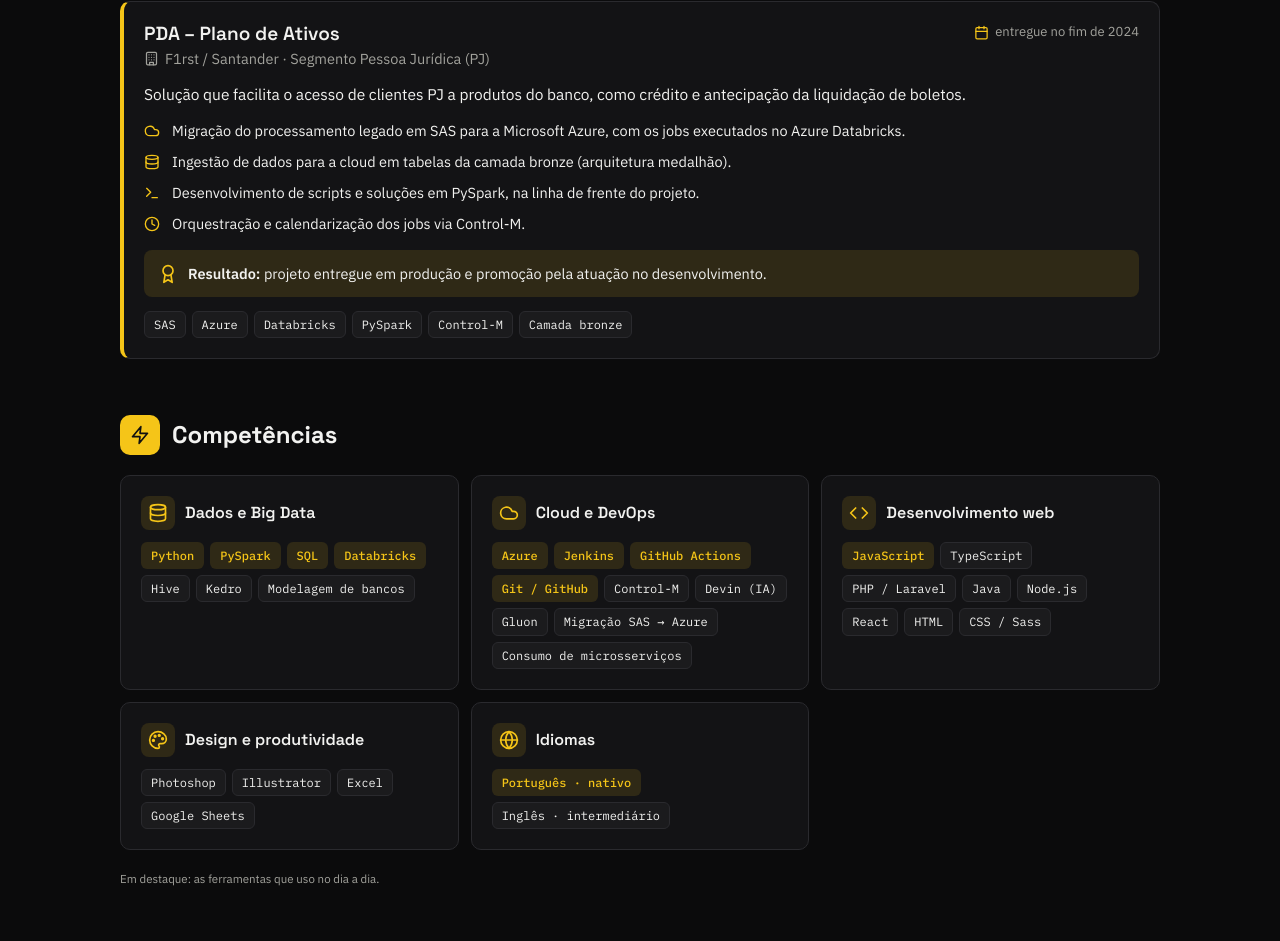
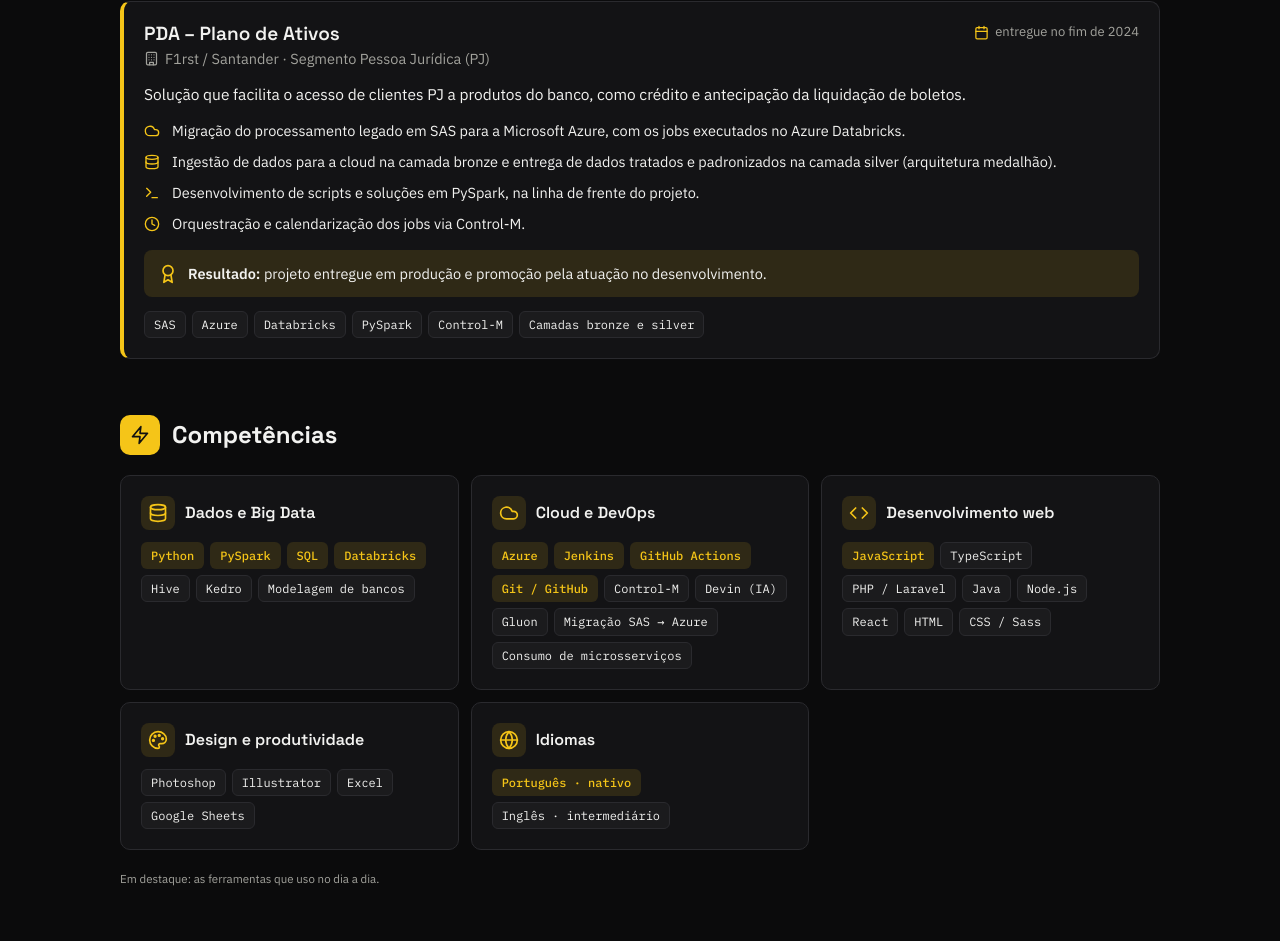
Before and after one commit to rodrigowolfgang47/rodrigowolfgang47.github.io, a plain HTML site: page index.html in a window 1280 px wide. Shown: the part 2792-3733 px from the top of the page. Drawn offline with Linux system fonts and the light colour scheme.

Commit message:
Inclui camada silver no projeto PDA

```diff
--- a/index.html
+++ b/index.html
@@ -518,12 +518,12 @@ footer{color:var(--muted);font-size:13px;display:flex;justify-content:space-betw
     <p style="margin-top:12px">Solução que facilita o acesso de clientes PJ a produtos do banco, como crédito e antecipação da liquidação de boletos.</p>
     <ul class="proj-list">
       <li><svg class="i"><use href="#i-cloud"/></svg><span>Migração do processamento legado em SAS para a Microsoft Azure, com os jobs executados no Azure Databricks.</span></li>
-      <li><svg class="i"><use href="#i-db"/></svg><span>Ingestão de dados para a cloud em tabelas da camada bronze (arquitetura medalhão).</span></li>
+      <li><svg class="i"><use href="#i-db"/></svg><span>Ingestão de dados para a cloud na camada bronze e entrega de dados tratados e padronizados na camada silver (arquitetura medalhão).</span></li>
       <li><svg class="i"><use href="#i-terminal"/></svg><span>Desenvolvimento de scripts e soluções em PySpark, na linha de frente do projeto.</span></li>
       <li><svg class="i"><use href="#i-clock"/></svg><span>Orquestração e calendarização dos jobs via Control-M.</span></li>
     </ul>
     <div class="goal" style="display:flex;gap:10px;align-items:flex-start;margin-top:14px;padding:12px 14px;border-radius:8px;background:var(--accent-soft);font-size:14.5px"><svg class="i" style="color:var(--accent-text);margin-top:2px"><use href="#i-award"/></svg><span><b>Resultado:</b> projeto entregue em produção e promoção pela atuação no desenvolvimento.</span></div>
-    <div class="tags"><span class="tag">SAS</span><span class="tag">Azure</span><span class="tag">Databricks</span><span class="tag">PySpark</span><span class="tag">Control-M</span><span class="tag">Camada bronze</span></div>
+    <div class="tags"><span class="tag">SAS</span><span class="tag">Azure</span><span class="tag">Databricks</span><span class="tag">PySpark</span><span class="tag">Control-M</span><span class="tag">Camadas bronze e silver</span></div>
   </div>
 </section>
 
```
Also changed, not shown: cv/curriculo.html (+3 -3 lines), 1 other file.
